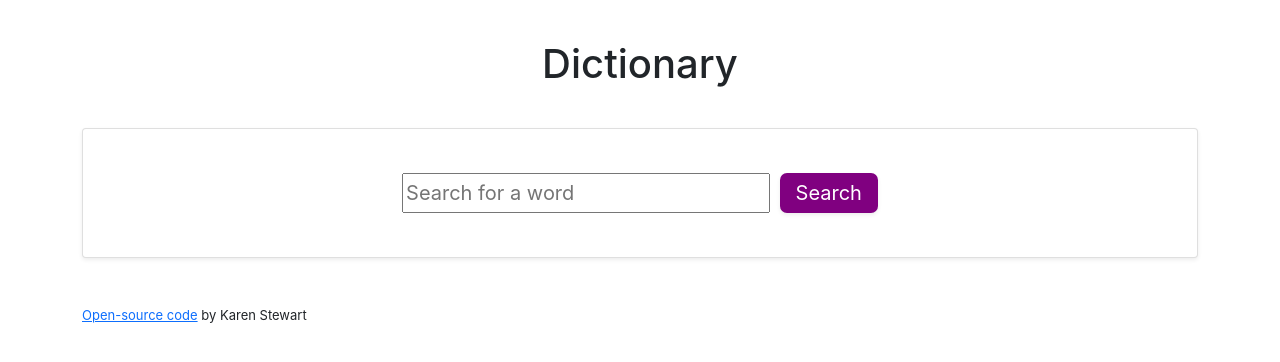
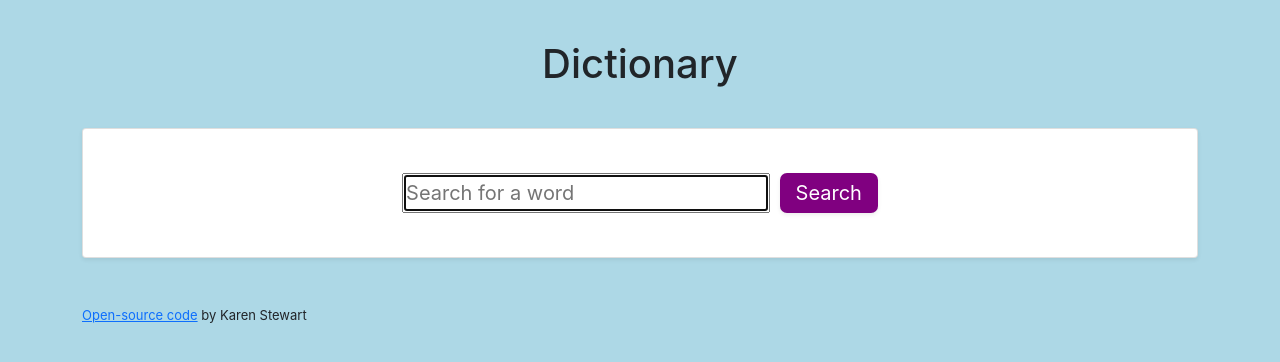
Before and after one commit to KarenStewart1/React-Dictionary-App, a React (Create React App) app: page / in a window 1280 px wide. Shown: the top 362 px of the page. Built offline with nearby package versions, Linux system fonts and the light colour scheme.

Commit message:
extra styling

```diff
--- a/src/App.css
+++ b/src/App.css
@@ -12,3 +12,6 @@ footer {
   padding-top: 20px;
   padding-bottom: 20px;
 }
+body {
+  background-color: lightblue;
+}
--- a/src/Dictionary.js
+++ b/src/Dictionary.js
@@ -39,6 +39,7 @@ export default function Dictionary() {
               placeholder="Search for a word"
               onChange={updateSearchWord}
               className="input-box"
+              autoFocus="on"
             />
             <input
               value="Search"
--- a/src/GetResults.css
+++ b/src/GetResults.css
@@ -3,8 +3,11 @@
 }
 .GetResults button {
   background-color: purple;
+  border-color: black;
+  box-shadow: 0 8px 8px 0 rgba(0, 0, 0, 8%);
   border-radius: 40px;
+  color: white;
   font-size: 25px;
   padding: 0 20px;
-  color: white;
+  margin-top: 10px;
 }
```
